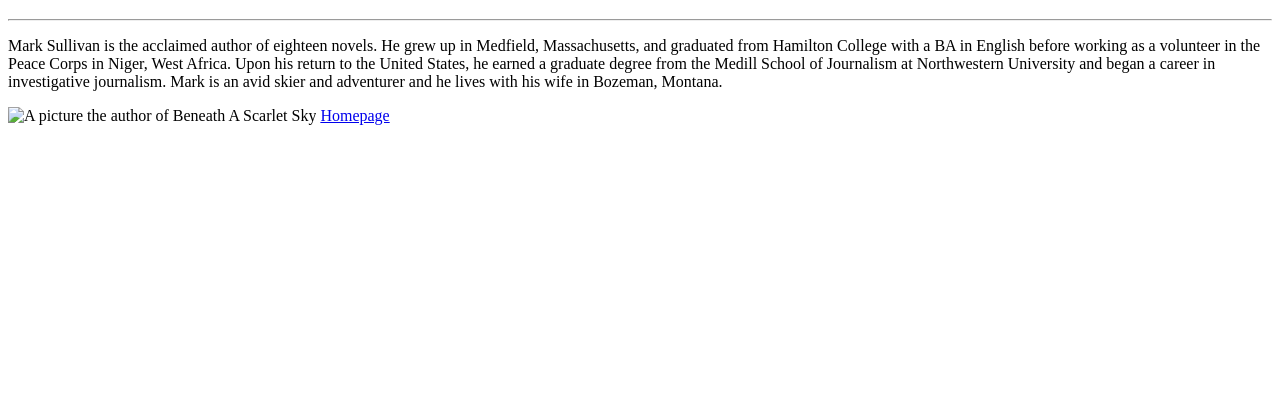
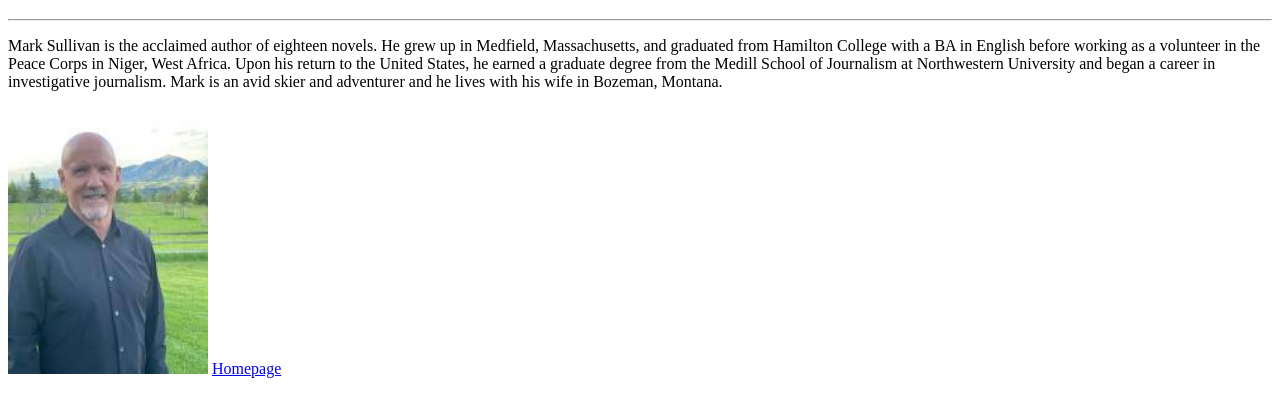
Before and after one commit to kooperbott/MART341-WebDesign, a plain HTML site: page assignment-05/about.html in a window 1280 px wide. Shown: the part 61-478 px from the top of the page. Drawn offline with Linux system fonts and the light colour scheme.

Commit message:
Add files via upload
Assignment-05 with image linking corrections.

```diff
--- a/assignment-05/about.html
+++ b/assignment-05/about.html
@@ -20,7 +20,11 @@
             from the Medill School of Journalism at Northwestern University and began a career in investigative journalism.
             Mark is an avid skier and adventurer and he lives with his wife in Bozeman, Montana.
         </p>
-        <img src="Mark-sullivan-pic.jpg" width="200" alt="A picture the author of Beneath A Scarlet Sky"/>
+
+        <img src="./images/Mark-sullivan-pic.jpg" width="200" alt="A pictue of the aurthor of Beneath a Scarelet Sky "/>
+
+
+
 <a href="index.html">Homepage</a>
 </body>
 </html>
```
